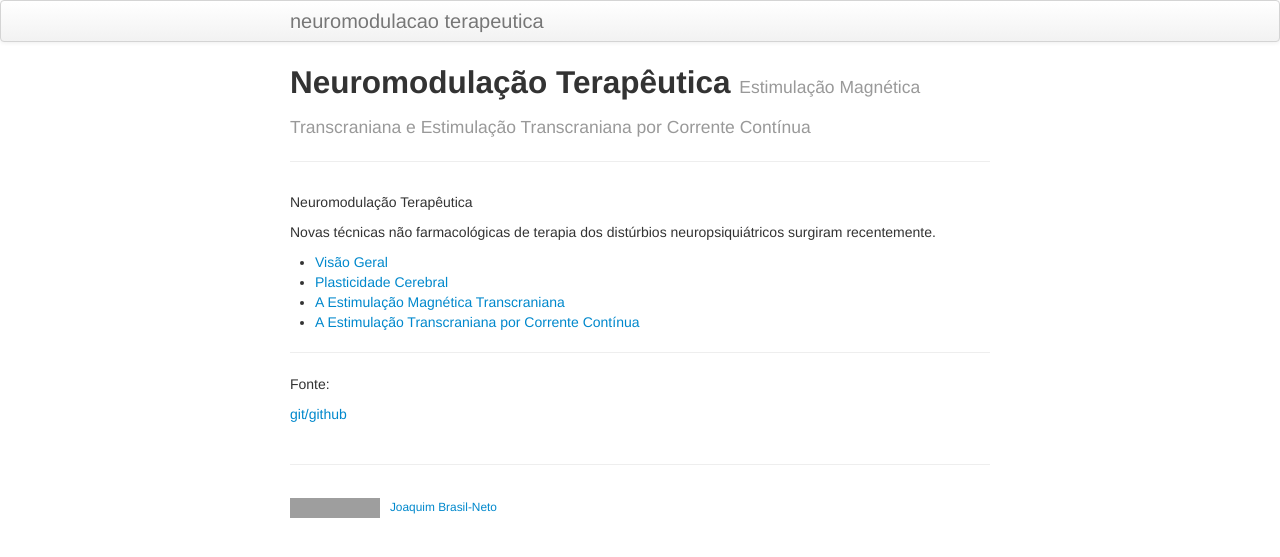
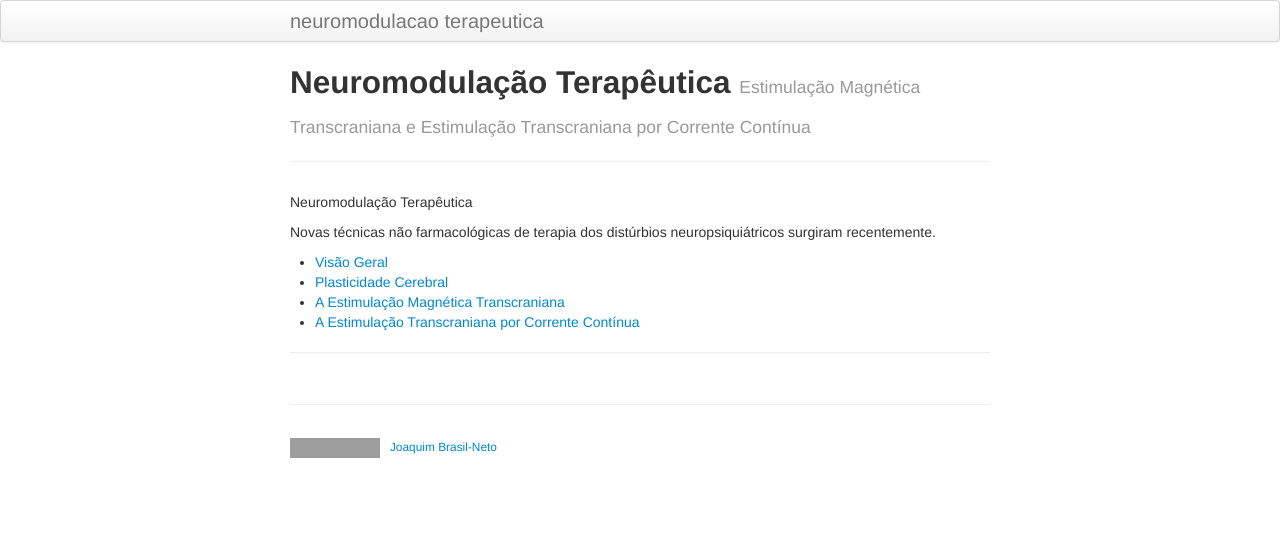
Before and after one commit to sadato/neuromodulacao_terapeutica, a Jekyll site: the page built from index.md, in a window 1280 px wide. Shown: the top 557 px of the page. Built offline with Jekyll 4.4.1, drawn with Linux system fonts in a browser that asks for light colours; grey boxes are pictures that could not be loaded.

Commit message:
Update index.md

```diff
--- a/index.md
+++ b/index.md
@@ -22,7 +22,3 @@ Novas técnicas não farmacológicas de terapia dos distúrbios neuropsiquiátri
 
 
 ---
-
-Fonte:
-
-[git/github](http://kbroman.org/github_tutorial)
```
